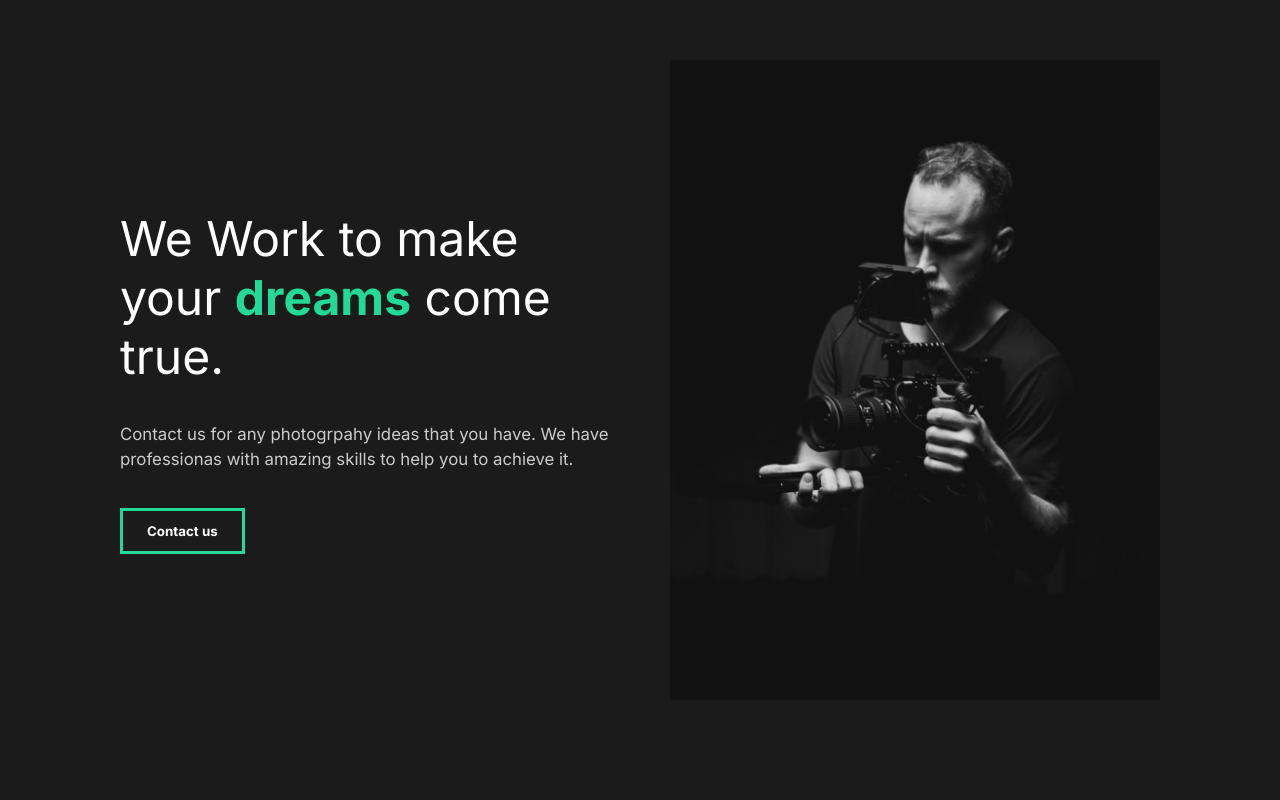
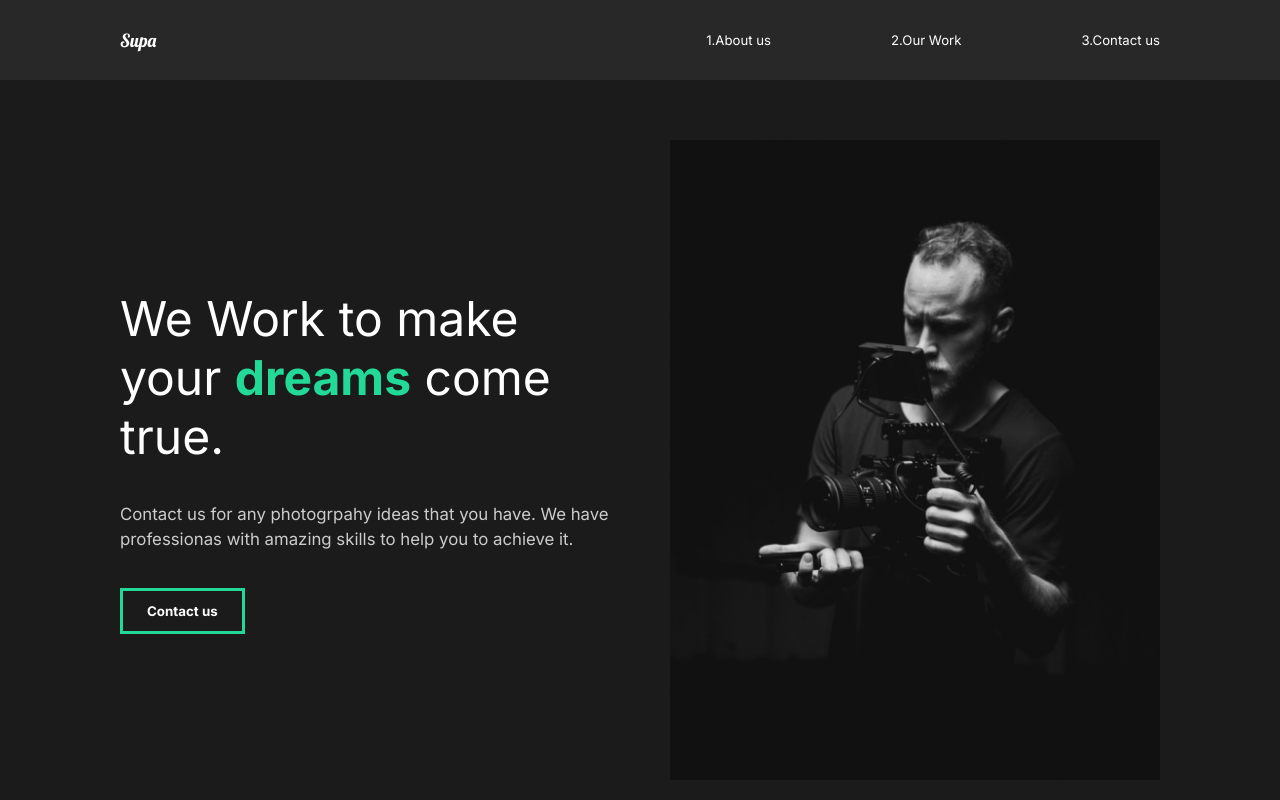
Before and after one commit to amir00700/React-animated-portfolio, a React (Create React App) app: page / in a window 1280 px wide. Shown: the top 800 px of the page. Built offline with nearby package versions, Linux system fonts and the light colour scheme.

Commit message:
7.Nav added

```diff
--- a/src/App.js
+++ b/src/App.js
@@ -1,14 +1,16 @@
 import React from 'react';
 //import pages
 import AboutUs from "./Pages/AboutUs";
-
+import Nav from './Components/Nav'
 //Global style
 import GlobalStyle from './Components/GlobalStyle'
+
 
 
 function App() {
   return (
     <div className="App">
+      <Nav/>
       <GlobalStyle/>
       <AboutUs/>
 
--- /dev/null
+++ b/src/Components/Nav.js
@@ -0,0 +1,54 @@
+import React from "react"
+import styled from "styled-components";
+
+const Nav = () => {
+    return (
+        <StyledNav>
+            <h1> <a id="logo" href="#">Supa</a></h1>
+            <ul>
+                <li>
+                    <a href="#"> 1.About us</a>
+                </li>
+                <li>
+                    <a href="#"> 2.Our Work</a>
+                </li>
+                <li>
+                    <a href="#"> 3.Contact us</a>
+                </li>
+            </ul>
+        </StyledNav>
+
+
+
+    )
+}
+const StyledNav = styled.nav`
+min-height: 10vh;
+display: flex;
+margin:auto;
+justify-content:space-between;
+align-items:center;
+padding: 1rem 10rem;
+background:#282828;
+a{
+    color:white;
+    text-decoration:none;
+}
+ul{
+    display:flex;
+    list-style:none;
+}
+#logo{
+    font-size: 1.5rem;
+    font-family:"Lobster", cursive;
+    font-weight:lighter;
+}
+li{
+    padding-left: 10rem;
+    position: relative;
+}
+
+
+`
+
+export default Nav
```
